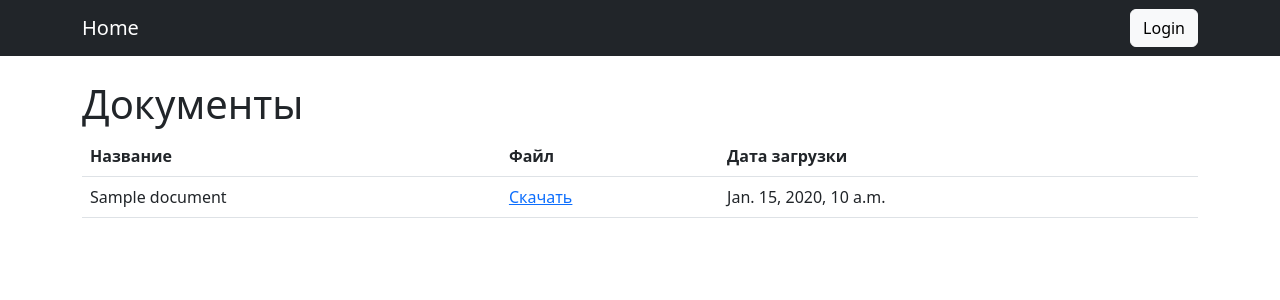
After one commit to alekbark/Django_projects, a Django app: page /documents/ in a window 1280 px wide. The commit adds this page. Shown: the top 300 px of the page. Run offline with Django 5.2, Linux system fonts and the light colour scheme; tables that the repository leaves empty hold one stand-in row (values such as "Sample post").

Commit message:
add HW37 into l5

```diff
--- a/l5/config/settings.py
+++ b/l5/config/settings.py
@@ -11,6 +11,8 @@ https://docs.djangoproject.com/en/6.0/ref/settings/
 """
 
 from pathlib import Path
+
+from django.conf.global_settings import MEDIA_URL
 
 # Build paths inside the project like this: BASE_DIR / 'subdir'.
 BASE_DIR = Path(__file__).resolve().parent.parent
@@ -118,3 +120,7 @@ USE_TZ = True
 # https://docs.djangoproject.com/en/6.0/howto/static-files/
 
 STATIC_URL = 'static/'
+
+MEDIA_URL = '/media/'
+
+MEDIA_ROOT = BASE_DIR / 'media'
--- a/l5/config/urls.py
+++ b/l5/config/urls.py
@@ -16,9 +16,16 @@ Including another URLconf
 """
 from django.contrib import admin
 from django.urls import path, include
+from django.conf.urls.static import static
+from django.conf import settings
 
 urlpatterns = [
     path('admin/', admin.site.urls),
     path('', include('core.urls')),
     path('captcha/', include('captcha.urls')),
 ]
+
+urlpatterns += static(
+    settings.MEDIA_URL,
+    document_root=settings.MEDIA_ROOT
+)
--- a/l5/core/models.py
+++ b/l5/core/models.py
@@ -1,5 +1,6 @@
 from django.db import models
 from django.core.exceptions import ValidationError
+from django.core.validators import FileExtensionValidator
 
 # валидатор по заданию из HW7
 def validate_positive(value):
@@ -120,3 +121,27 @@ class Feedback(models.Model):
 
     def __str__(self):
         return self.name
+
+# HW37
+class Document(models.Model):
+    # название файла
+    title = models.CharField(max_length=255)
+
+    # загружаемый файл
+    file = models.FileField(
+        upload_to='documents/',
+        validators=[
+            FileExtensionValidator(
+                allowed_extensions=[
+                    'pdf',
+                    'xlsx'
+                ]
+            )
+        ]
+    )
+
+    # дата загрузки
+    created_at = models.DateTimeField(auto_now_add=True)
+
+    def __str__(self):
+        return self.title
--- /dev/null
+++ b/l5/core/templates/document_list.html
@@ -0,0 +1,44 @@
+{% extends "base.html" %}
+
+{% block content %}
+
+<h1>Документы</h1>
+
+<table class="table">
+
+  <thead>
+    <tr>
+      <th>Название</th>
+      <th>Файл</th>
+      <th>Дата загрузки</th>
+    </tr>
+  </thead>
+
+  <tbody>
+
+  {% for document in documents %}
+
+    <tr>
+
+      <td>
+        {{ document.title }}
+      </td>
+
+      <td>
+        <a href="{{ document.file.url }}">
+          Скачать
+        </a>
+      </td>
+
+      <td>
+        {{ document.created_at }}
+      </td>
+    </tr>
+
+  {% endfor %}
+
+  </tbody>
+
+</table>
+
+{% endblock %}
--- a/l5/core/urls.py
+++ b/l5/core/urls.py
@@ -8,5 +8,8 @@ urlpatterns = [
     path('feedback/', views.feedback_create, name='feedback_create'),
     path('feedback/success/', views.feedback_success, name='feedback_success'),
 
+    path('documents/upload/', views.upload_document, name='upload_document'),
+    path('documents/', views.document_list, name='document_list'),
+
     path('<str:model_name>/', views.universal_list),
 ]
--- a/l5/core/views.py
+++ b/l5/core/views.py
@@ -1,7 +1,7 @@
 from django.http import Http404
 from django.shortcuts import render, redirect
-from .models import Person, Child, IceCream, Kiosk, Feedback
-from .forms import IceCreamForm, IceCreamFormSet, FeedbackForm
+from .models import Person, Child, IceCream, Kiosk, Feedback, Document
+from .forms import IceCreamForm, IceCreamFormSet, FeedbackForm, DocumentForm
 
 def universal_list(request, model_name):
     models_map = {
@@ -83,3 +83,44 @@ def feedback_create(request):
 def feedback_success(request):
 
     return render(request, 'feedback_success.html')
+
+# HW37
+def upload_document(request):
+
+    if request.method == 'POST':
+
+        form = DocumentForm(
+            request.POST,
+            request.FILES
+        )
+
+        if form.is_valid():
+
+            form.save()
+
+            return redirect(
+                'document_list'
+            )
+
+    else:
+
+        form = DocumentForm()
+
+    return render(
+        request,
+        'document_form.html',
+        {
+            'form': form
+        }
+    )
+
+# HW37
+def document_list(request):
+
+    documents = Document.objects.all()
+
+    return render(
+        request,
+        'document_list.html',
+        {'documents': documents}
+    )
```
Also changed, not shown: l5/core/forms.py (+12 -1 lines), l5/core/templates/base.html (+10 -0 lines), l5/core/templates/document_form.html (added, +19 -0 lines), l5/core/migrations/0004_document.py (added), 5 other files.
